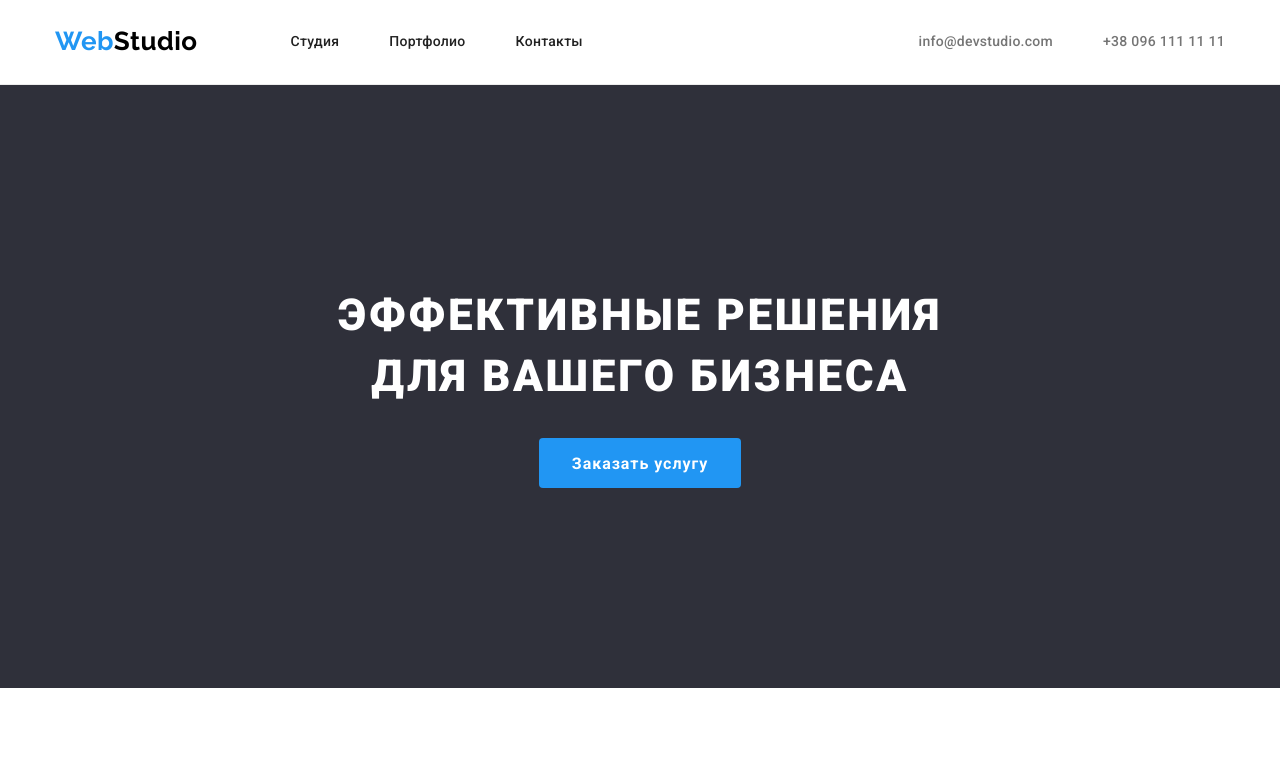
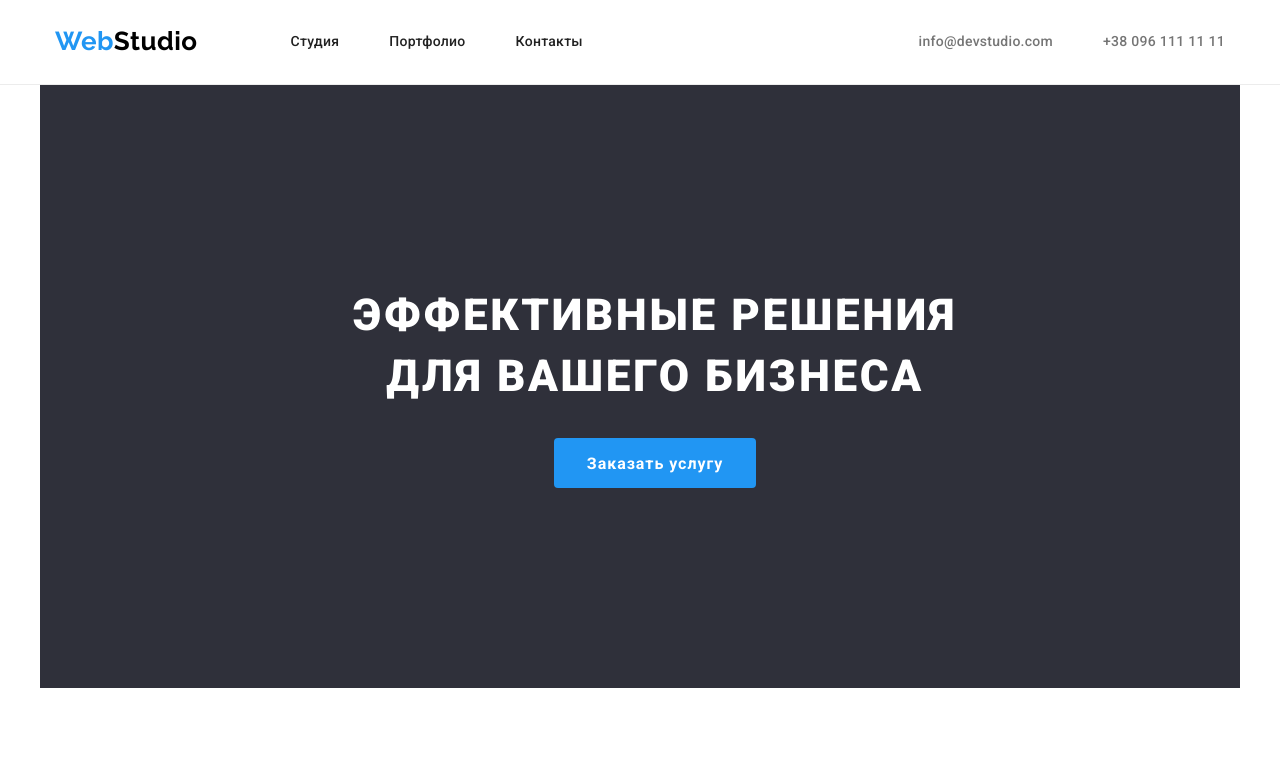
Before and after one commit to Tvvistergrv/goit-markup-hw-03, a plain HTML site: page index.html in a window 1280 px wide. Shown: the top 779 px of the page. Drawn offline with nearby package versions, Linux system fonts and the light colour scheme.

Commit message:
Update style.css

```diff
--- a/css/style.css
+++ b/css/style.css
@@ -73,6 +73,7 @@ body {
     background-color: var(--primary-white-color);
     border-bottom: 1px solid var(--border-color);
     margin: 0;
+
 }
 
 .link-logo {
@@ -154,7 +155,11 @@ body {
 /* hero */
 .hero {
     background-color: var(--background-color-darkfone);
-
+    width: 1200px;
+        margin-left: auto;
+        margin-right: auto;
+        padding-left: 15px;
+        padding-right: 15px;
 }
 
 
```
